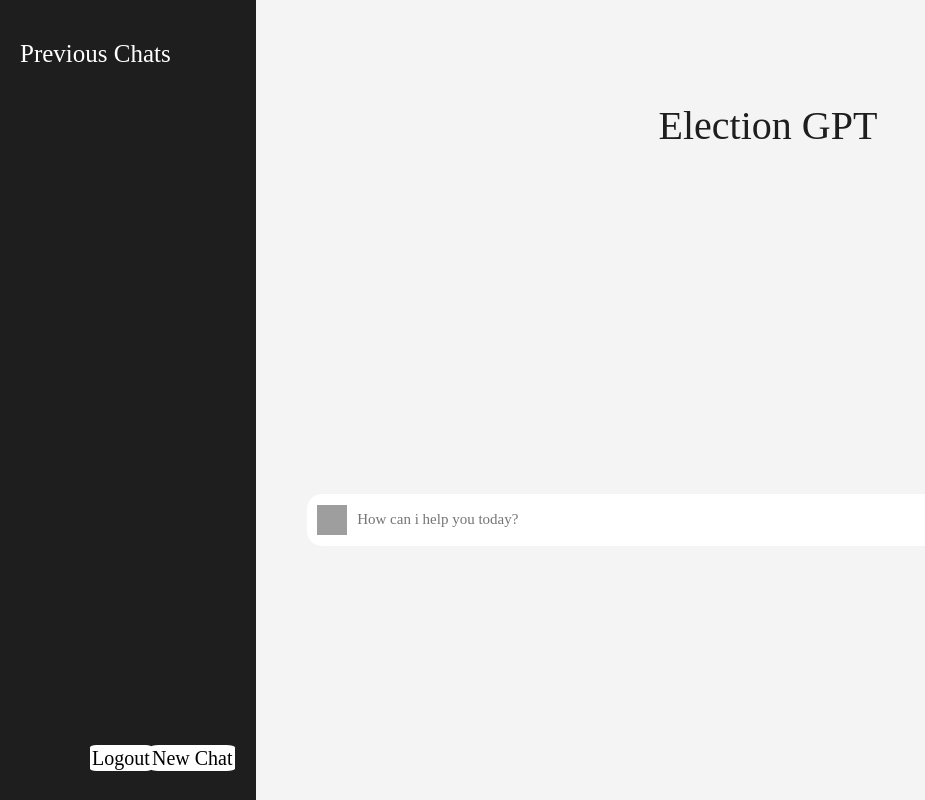
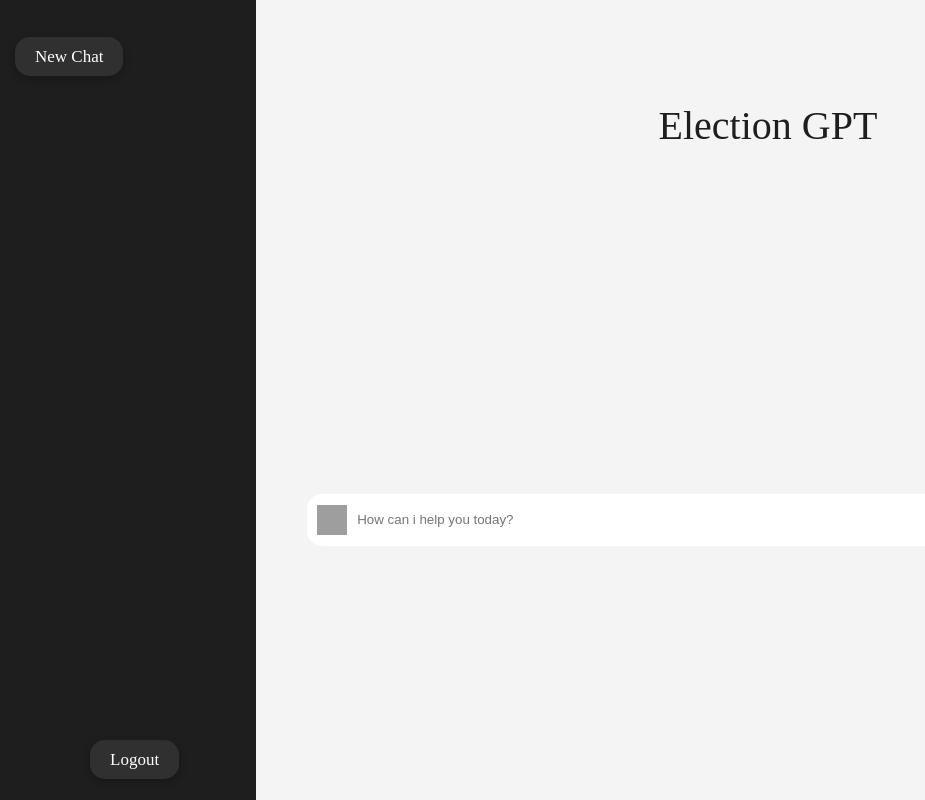
Before and after one commit to RishikeshUnawane/Election-GPT, a Flask app: template templates/chat.html in a window 1280 px wide. Shown: the whole page, without its empty margins (0-925 px from the left). Run offline with Flask 3, Linux system fonts and the light colour scheme; the template is opened without the code that fills it, so the values that code supplies are empty; grey boxes are pictures that could not be loaded.

Commit message:
UI fixed

```diff
--- a/app.py
+++ b/app.py
@@ -88,7 +88,7 @@ def login():
                 chats.insert_one({
                     'user_Id' : get_userdId,
                     'chat_Id' : new_chat,
-                    'chat_title' : '',
+                    'chat_title' : 'New Chat',
                     'response': [],
                     'timestamp' : datetime.utcnow()
                 })
@@ -163,6 +163,20 @@ def newchat(username, user_Id):
     # Redirect the user back to the chat page after creating the chat
     return redirect(url_for('chat', username=username, user_Id=user_Id, chat_Id=new_chat_Id))
 
+@app.route('/delete_chat/<username>/<user_Id>/<chat_Id>', methods=['GET', 'POST'])
+@login_required
+def delete_chat(username, user_Id, chat_Id):
+    chat_document = chats.find_one({'user_Id': user_Id, 'chat_Id': chat_Id})
+    if chat_document:
+        # Delete the chat from the database
+        chats.delete_one({'user_Id': user_Id, 'chat_Id': chat_Id})
+        flash('Chat deleted successfully.', 'success')
+    else:
+        flash('Chat not found.', 'danger')
+
+    # Redirect back to the chat page
+    return redirect(url_for('newchat', username=username, user_Id=user_Id))
+
 @app.route('/logout', methods=['POST', 'GET'])
 @login_required
 def logout():
--- a/templates/chat.html
+++ b/templates/chat.html
@@ -3,40 +3,33 @@
 <head>
     <meta charset="UTF-8">
     <meta name="viewport" content="width=device-width, initial-scale=1.0">
+    <link rel="stylesheet" href="https://cdn.jsdelivr.net/npm/@fortawesome/fontawesome-free@6.4.2/css/fontawesome.min.css" integrity="sha384-BY+fdrpOd3gfeRvTSMT+VUZmA728cfF9Z2G42xpaRkUGu2i3DyzpTURDo5A6CaLK" crossorigin="anonymous">
     <title>Election GPT</title>
-    <style>
-        ::placeholder{
-            font-family: 'LeagueSpartan';
-            font-size: 15px;
-        }
-    </style>
 </head>
 <body style="height: 100vh;width: 100vw;margin: 0;" >
     <div style="height: 100vh;width: 100vw;display: flex;flex-direction: row;">
         <div style="height: 100vh;width: 100vw;display: flex;flex-direction: column;flex: 0.2; background-color: #1e1e1e;position: relative;">
-            <div style="font-family: 'LeagueSpartan';margin-top: 40px;margin-left: 20px;color: #fff;font-size: 25px;">Previous Chats</div>
+            <div style="font-family: 'LeagueSpartan';margin-top: 40px;margin-left: 15px;color: #fff;font-size: 25px;">
+                <a href="{{ url_for('newchat', username=username, user_Id=user_Id) }}" style="font-family: 'LeagueSpartan';color: #fff;font-size: 17px;background-color: #303030;border-radius: 15px;padding: 10px;padding-left: 20px;padding-right: 20px;outline: none;border: none; text-decoration: none; box-shadow: rgba(0, 0, 0, 0.24) 0px 3px 8px;">New Chat</a>
+            </div>
             {% for chat in chat_list %}
             <div style="margin-top: 50px;margin-left: 20px;">
-                <div style="color: #ddd;font-family: 'LeagueSpartan';margin-bottom: 25px;">
-                    <a href="{{ url_for('chat', username=username, user_Id=user_Id, chat_Id=chat.chat_Id) }}" style="color: white; text-decoration: none;">
+                <div style="color: #ddd;font-family: 'LeagueSpartan';margin-bottom: 25px; display: flex; flex-direction: row; align-items: center; justify-content: flex-start; position: relative;">
+                    <a href="{{ url_for('chat', username=username, user_Id=user_Id, chat_Id=chat.chat_Id) }}" style="color: white; text-decoration: none; margin-right: 10px; max-width: 150px;">
                     {{ chat.chat_title }}
+                    <a href="{{ url_for('delete_chat', username=username, user_Id=user_Id, chat_Id=chat.chat_Id) }}" style="text-decoration: none; width: 40px; background-color: white; padding: 5px; border-radius: 50px; display: flex; justify-content: center; position: absolute; right: 20px;"><img src="https://cdn-icons-png.flaticon.com/512/3405/3405244.png" alt="delete" style="height: 20px; width: 20px;"></a>
                     </a>
                 </div>
-                <!-- <div style="color: #ddd;font-family: 'LeagueSpartan';margin-bottom: 25px;">Why isn't python 3.10 working on my PC?</div>
-                <div style="color: #ddd;font-family: 'LeagueSpartan';margin-bottom: 25px;">How do i vote in the upcoming 2024 elections</div> -->
             </div>
             {% endfor %}
             <div style="position: absolute;bottom: 30px;left: 20px;font-family: 'LeagueSpartan';color: #fff;font-size: 20px;">
                 {{ username }}
             </div>
             <div style="position: absolute;bottom: 30px;left: 90px;color: #fff;font-size: 20px;">
-                <a href="{{ url_for('logout') }}" style="padding: 2px;  background-color: white; color: black; text-decoration: none; border-radius: 10%;">Logout</a>
-            </div>
-            <div style="position: absolute;bottom: 30px;left: 150px;color: #fff;font-size: 20px;">
-                <a href="{{ url_for('newchat', username=username, user_Id=user_Id) }}" style="padding: 2px;  background-color: white; color: black; text-decoration: none; border-radius: 10%;">New Chat</a>
+                <a href="{{ url_for('logout') }}" style="font-family: 'LeagueSpartan';color: #fff;font-size: 17px;background-color: #303030;border-radius: 15px;padding: 10px;padding-left: 20px;padding-right: 20px;outline: none;border: none; text-decoration: none; box-shadow: rgba(0, 0, 0, 0.24) 0px 3px 8px;">Logout</a>
             </div>
         </div>
-        <div style="height: 100vh;width: 100vw;display: flex;flex: 0.8;background-color: #f5f4f4;position: relative;flex-direction: column; overflow: scroll;">
+        <div id="id" style="height: 100vh;width: 100vw;display: flex;flex: 0.8;background-color: #f5f4f4;position: relative;flex-direction: column; overflow: scroll;">
             <div style="display: flex;margin-left: auto;margin-right: auto;font-size: 40px;font-family: LeagueSpartan;color: #1e1e1e;margin-top: 10%;">Election GPT</div>
             <div style="display: flex;flex-direction: column;margin-top: 30px;padding: 30px;">
                 {% if result_list %}
@@ -55,16 +48,10 @@
             <div id="chatbox" style="display: flex;flex-direction: row;width: 100%;align-items: center;position: sticky;bottom: 30px;left: 0;right: 0;margin: auto;justify-content: center;">
                 <form action="{{ url_for('chat', username=username, user_Id=user_Id, chat_Id=chat_Id) }}" method="post" style="width: 100%; display: flex; justify-content: center; align-items: center;">
                 <img style="height: 30px;width: 30px;position: absolute; left: 6%;" src="https://icones.pro/wp-content/uploads/2021/02/loupe-et-icone-de-recherche-de-couleur-grise.png"/>
-                <input type="text" name="message" placeholder="How can i help you today?" style="width: 100%; height: 50px;outline: none;border: none;border-radius: 15px;padding-left: 50px;margin-left: 5%;margin-right: 5%;"/>
-                <!-- <button type="submit">Send</button> -->
+                <input id="myInput" type="text" name="message" placeholder="How can i help you today?" style="width: 100%; height: 50px;outline: none;border: none;border-radius: 15px;padding-left: 50px;margin-left: 5%;margin-right: 5%;"/>
             </form>
             </div>
         </div>
     </div>
 </body>
-<script>
-    document.querySelector("#chatbox").addEventListener("click",() => {
-        window.scrollTo(0,document.body.scrollHeight);
-    })
-</script>
 </html>
```
Also changed, not shown: static/css/index.css (deleted), static/js/index.js (deleted), templates/delete.jpg (added).
